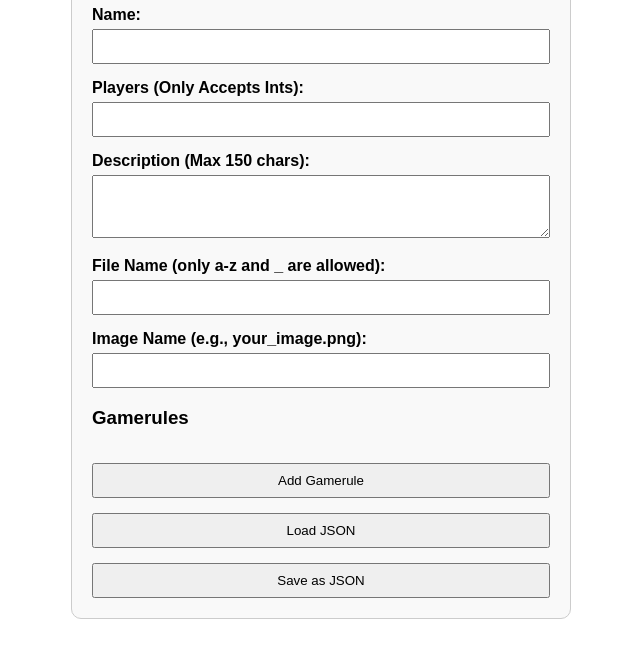
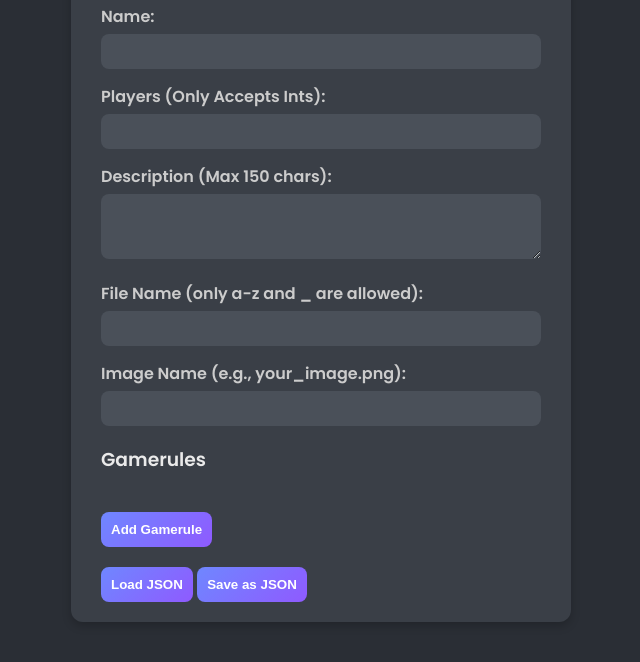
Before and after one commit to ColinVaughn/ReignOfNetherJsonMakerWebsite, a website: page index.html in a window 1280 px wide. Shown: the part 138-800 px from the top of the page, without its empty margins (319-959 px from the left). Drawn offline with Linux system fonts and the light colour scheme.

Commit message:
better design

```diff
--- a/styles.css
+++ b/styles.css
@@ -1,51 +1,85 @@
+@import url('https://fonts.googleapis.com/css2?family=Poppins:wght@400;600&display=swap');
+
 * {
     box-sizing: border-box;
 }
 
 body {
-    font-family: Arial, sans-serif;
+    font-family: 'Poppins', sans-serif;
     display: flex;
     justify-content: center;
     align-items: center;
     height: 100vh;
     margin: 0;
+    background-color: #2a2e35;
+    color: #eaeaea;
 }
 
 .container {
-    width: 500px;
-    padding: 20px;
-    border: 1px solid #ccc;
-    border-radius: 10px;
-    background-color: #f9f9f9;
+    max-width: 500px;
+    width: 100%;
+    padding: 20px 30px;
+    border-radius: 12px;
+    background-color: #3a3f47;
+    box-shadow: 0 4px 10px rgba(0, 0, 0, 0.2);
 }
 
 h1 {
     text-align: center;
+    color: #eaeaea;
+    font-weight: 600;
+    font-size: 1.8em;
+    margin-bottom: 20px;
 }
 
 label {
     display: block;
     margin-top: 15px;
-    font-weight: bold;
+    font-weight: 600;
+    color: #ccc;
 }
 
-input, textarea, select, button {
+input, textarea, select {
     width: 100%;
-    padding: 8px;
+    padding: 10px;
+    margin-top: 5px;
+    border: none;
+    border-radius: 8px;
+    background-color: #4a5059;
+    color: #eaeaea;
+}
+
+input:focus, textarea:focus, select:focus {
+    outline: 2px solid #6f87ff;
+}
+
+.error-message {
+    color: #ff6b6b;
+    font-size: 0.9em;
     margin-top: 5px;
 }
 
-.error-message {
-    color: red;
-    font-size: 0.8em;
-    display: none;
+button {
+    padding: 10px;
+    margin-top: 20px;
+    font-weight: 600;
+    background: linear-gradient(135deg, #6f87ff, #8f5aff);
+    border: none;
+    border-radius: 8px;
+    color: #fff;
+    cursor: pointer;
+    transition: background 0.3s ease;
+}
+
+button:hover {
+    background: linear-gradient(135deg, #8f5aff, #6f87ff);
 }
 
 .gamerule {
     display: flex;
     align-items: center;
     gap: 10px;
-    margin-top: 10px;
+    margin-top: 15px;
 }
 
 .gamerule input[type="text"] {
@@ -58,9 +92,11 @@ input, textarea, select, button {
 
 .gamerule button {
     flex: 1;
+    background-color: #ff6b6b;
+    color: #fff;
+    transition: background 0.3s ease;
 }
 
-button {
-    cursor: pointer;
-    margin-top: 15px;
+.gamerule button:hover {
+    background-color: #ff4c4c;
 }
```
